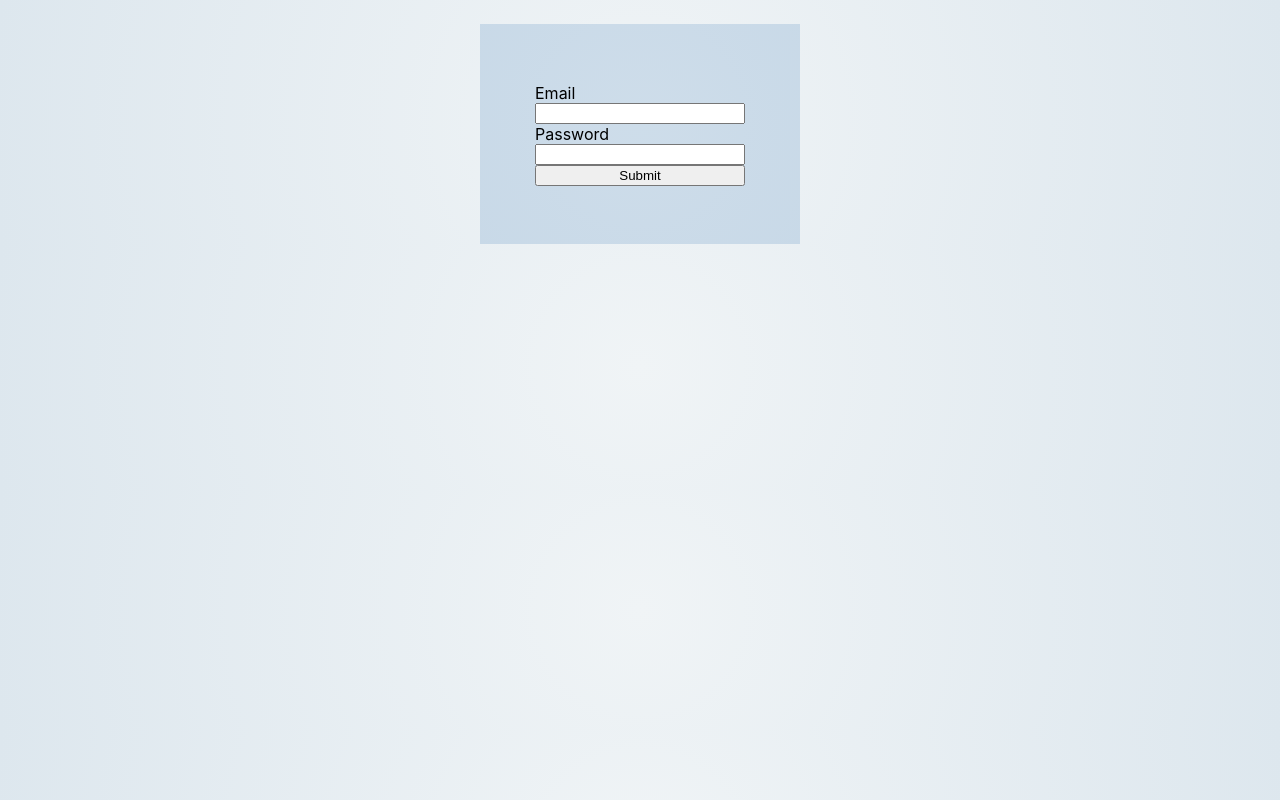
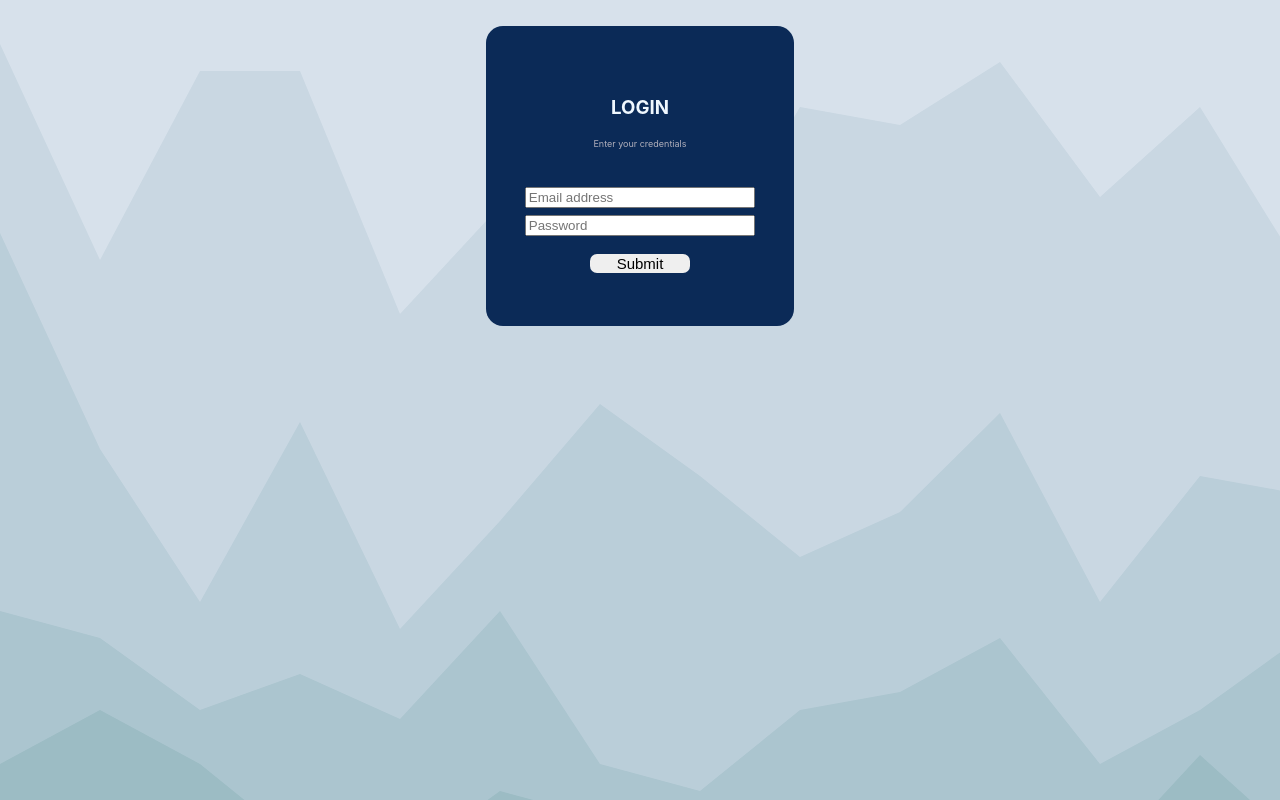
Before and after one commit to jfpisano97/rick_and_morty, a React (Create React App) app: page / in a window 1280 px wide. Built offline with nearby package versions, Linux system fonts and the light colour scheme.

Commit message:
estilos form

```diff
--- a/src/App.js
+++ b/src/App.js
@@ -5,9 +5,9 @@ import About from './views/About/About.jsx';
 import Detail from './views/Detail/Detail.jsx';
 import Form from './views/Form/Form.jsx';
 import axios from 'axios';
-import {useState} from 'react';
+import { useState } from 'react';
 import { useEffect } from 'react';
-import {Route, Routes} from 'react-router-dom';
+import { Route, Routes } from 'react-router-dom';
 import { useLocation } from 'react-router-dom';
 import { useNavigate } from 'react-router-dom';
 
@@ -24,7 +24,8 @@ function App() {
          setAccess(true);
          navigate('/cards');
       } else {
-         return alert('Email or password incorrect');
+         if (userData.email === '' || userData.password === '') return alert('Please enter an email and a password');
+         else return alert('Email or password incorrect');
       }
    }
 
@@ -32,6 +33,12 @@ function App() {
       !access && navigate('/');
    }, [access]);
 
+
+   // para probar el logout
+   function logout (){
+      setAccess(false);
+      // navigate('/');
+   }
 
 
    const location = useLocation();
@@ -77,7 +84,7 @@ function App() {
 
    return (
       <div className={style.App}>
-         {location.pathname !== '/' && <Nav onSearch={onSearch}/>}
+         {location.pathname !== '/' && <Nav logout={logout} onSearch={onSearch}/>}
          <Routes>
 
             <Route path='/' element={<Form login={login}/>} />
--- a/src/components/Nav/Nav.jsx
+++ b/src/components/Nav/Nav.jsx
@@ -1,8 +1,11 @@
 import SearchBar from './SearchBar/SearchBar.jsx'
 import style from './Nav.module.css';
 import {Link} from 'react-router-dom';
+import { useState } from 'react';
 
-function Nav (props){
+
+
+function Nav ({logout, onSearch}){
     return(
         <div className={style.nav}>
             <div className={style.logo}>Ricardo Mort</div>
@@ -12,7 +15,10 @@ function Nav (props){
             <Link to='/cards'>
                 <button className={style.btns}>Home</button>
             </Link>
-            <SearchBar onSearch={props.onSearch}/>
+
+            <button className={style.btns} onClick={logout}>Logout</button>
+
+            <SearchBar onSearch={onSearch}/>
         </div>
     )
 }
--- a/src/components/Nav/Nav.module.css
+++ b/src/components/Nav/Nav.module.css
@@ -1,5 +1,5 @@
 .nav {
-    background-color: #135ba3;
+    background-color: #0b2a57;
     padding: 6px;
     display: flex;
     justify-content:space-between;
--- a/src/index.css
+++ b/src/index.css
@@ -1,5 +1,8 @@
 body {
   background: radial-gradient(circle, #f0f4f6 0%, #dde7ee 100%);
+  background-image: url('./images/mainBackground.svg');
+  background-repeat: no-repeat;
+  background-size:auto;
   margin: 0;
   font-family: -apple-system, BlinkMacSystemFont, 'Segoe UI', 'Roboto', 'Oxygen',
     'Ubuntu', 'Cantarell', 'Fira Sans', 'Droid Sans', 'Helvetica Neue',
--- a/src/views/Form/Form.jsx
+++ b/src/views/Form/Form.jsx
@@ -27,15 +27,19 @@ function Form ({login}){
     }
 
     return(
-        <form className={style.form} onSubmit={submitHandler}>
-            <div className={style.login}>
-                <label htmlFor='email'>Email</label><input type='text' name='email' value={userData.email} onChange={handleChange}></input>
+        <div className={style.login}>
+            <h3>LOGIN</h3>
+            <span>Enter your credentials</span>
+            <form className={style.form} onSubmit={submitHandler}>
+                {/* <label htmlFor='email'></label> */}
+                <input type='text' name='email' placeholder='Email address' value={userData.email} onChange={handleChange}></input>
                 <span>{errors.email}</span>
-                <label htmlFor='password'>Password</label><input type='text' name='password' value={userData.password} onChange={handleChange}></input>
+                {/* <label htmlFor='password'></label> */}
+                <input type='password' name='password' placeholder ='Password' value={userData.password} onChange={handleChange}></input>
                 <span>{errors.password}</span>
                 <button type='submit' onClick={handleSubmit}>Submit</button>
-            </div>
-        </form>
+            </form>
+        </div>
     )
 }
 
--- a/src/views/Form/Form.module.css
+++ b/src/views/Form/Form.module.css
@@ -1,21 +1,59 @@
-.login {
-    margin-block: 10%;
+.form {
     display: flex;
     flex-direction: column;
-    width: 70%
+    width: 75%;
+    min-width: 150px;
+    height: auto;
+    min-height: 20px;
+    margin-top: 10%;
 }
 
-.form {
-    background-color: #135ba327;
+.login {
+    background-color: #0b2a57;
+    border-radius: 17px;
     display:flex;
-    /* flex-direction:row;   */
+    flex-direction:column;
     position:relative;
     margin:auto;
-    width: 300px;
-    height: 200px;
-    padding: 10px;
-    margin-top: 24px;
-    flex-wrap: wrap;
+    width: 24%;
+    min-width: 170px;
+    /* height: 100%; */
+    min-height: 300px;
+    margin-top: 2%;
+    /* flex-wrap: wrap;  */
     justify-content: center;
-    align-content:space-evenly;
+    text-align: center;
+    align-content: space-evenly;
+    place-items: center;
 }
+
+h3 {
+    color:aliceblue;
+    /* margin-top: -15%; */
+    /* margin-bottom: 8%; */
+
+}
+
+span {
+    color:rgb(176, 175, 187);
+    font-size: xx-small;
+    padding-bottom: 7px;
+    /* margin-bottom: 10%; */
+}
+
+button {
+    width: 100px;
+    position:relative;
+    margin:auto;
+    margin-top: 5%;
+    font-size: 15px;
+    border-radius: 7px;
+    border: 0px;
+}
+
+
+/*
+body {
+    display: grid;
+    place-items: center;
+} */
```
Also changed, not shown: src/images/mainBackground.svg (added).
